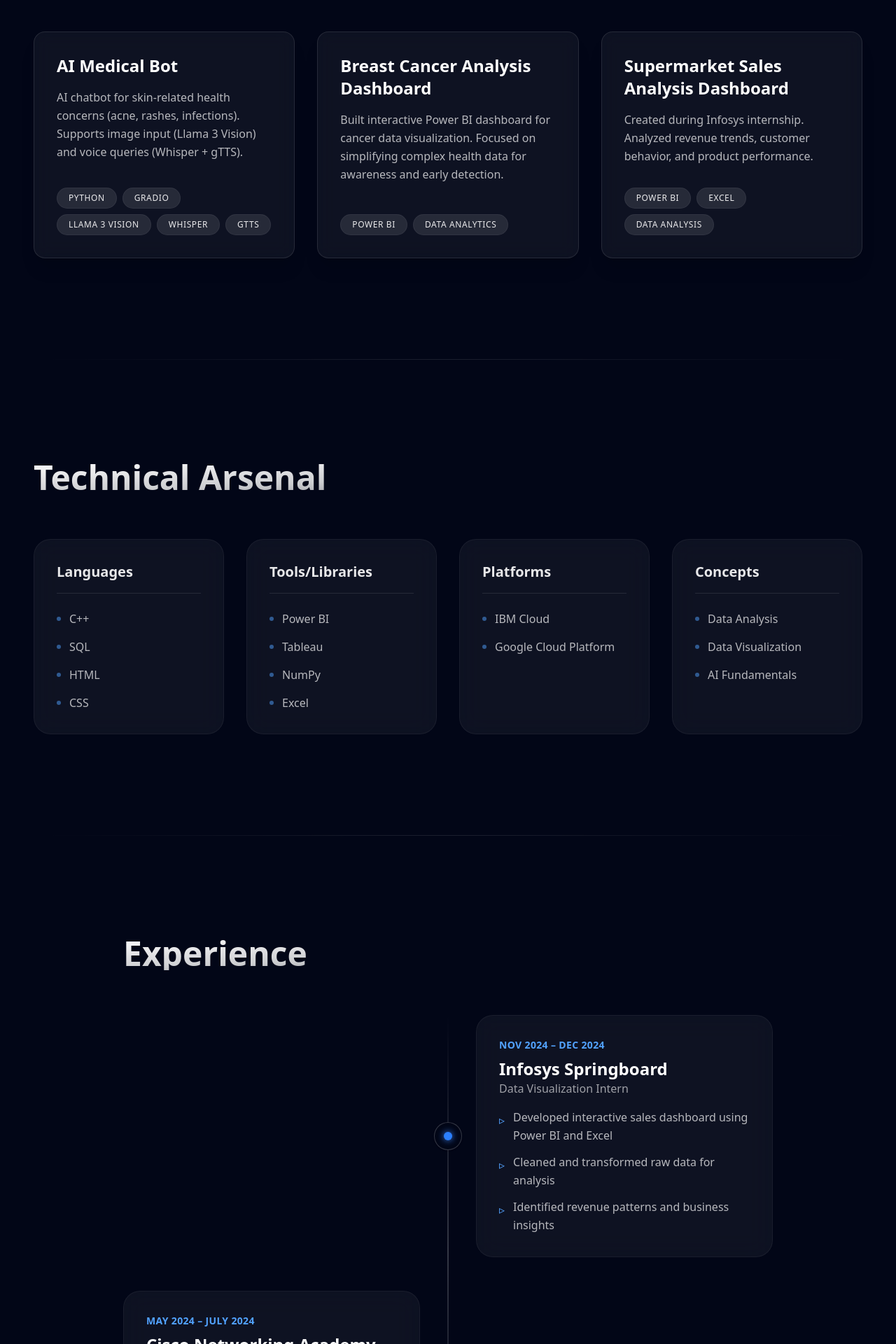
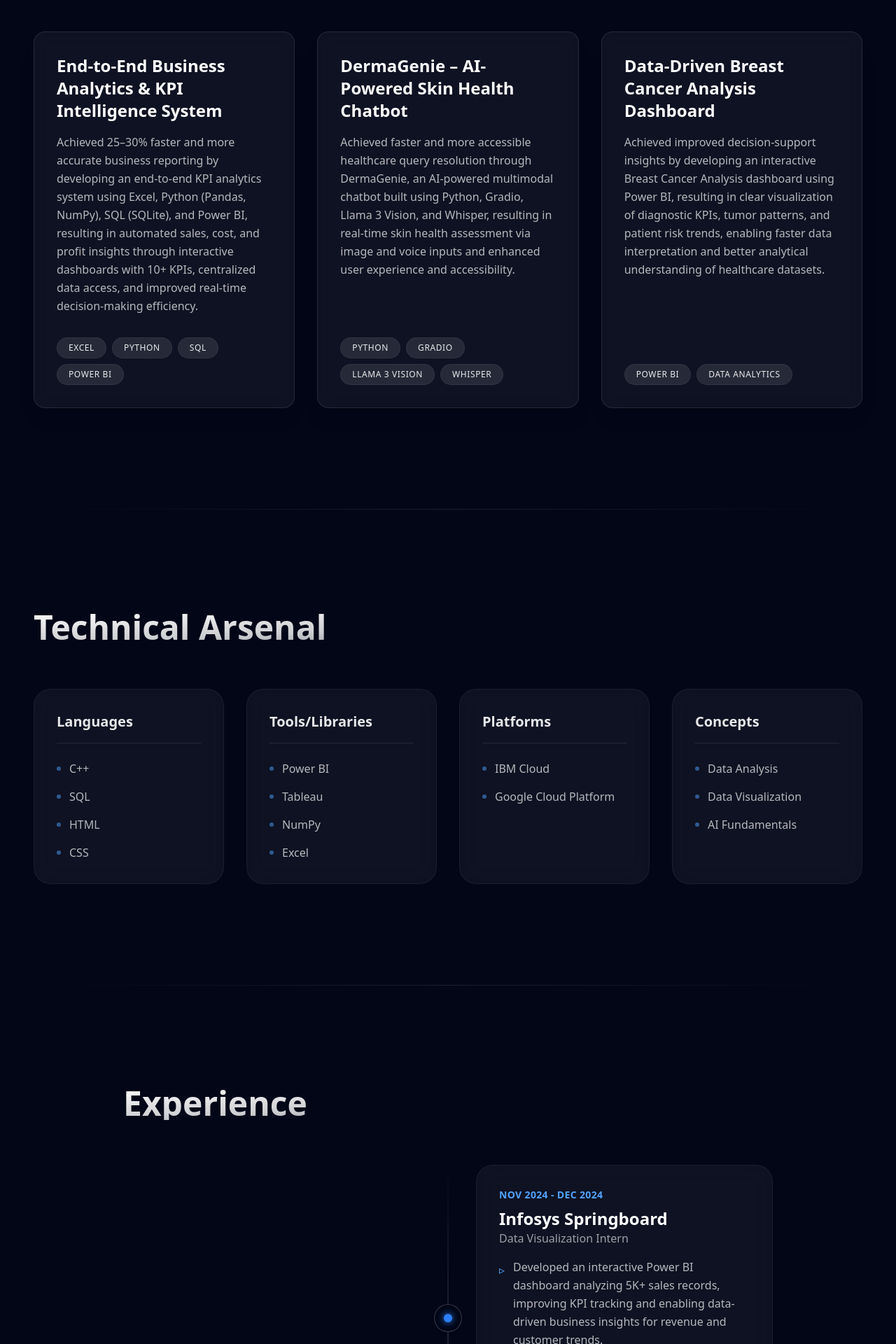
Before and after one commit to Snehasingh26/Sneha-Singh-Portfolio, a Next.js app: page / in a window 1280 px wide. Shown: the part 4080-6000 px from the top of the page at 70% size. Built offline with nearby package versions, Linux system fonts and the light colour scheme.

Commit message:
Updated Experience and Projects sections based on new resume content

```diff
--- a/src/components/Experience.tsx
+++ b/src/components/Experience.tsx
@@ -6,20 +6,19 @@ const experiences = [
   {
     company: "Infosys Springboard",
     role: "Data Visualization Intern",
-    duration: "Nov 2024 – Dec 2024",
+    duration: "Nov 2024 - Dec 2024",
     points: [
-      "Developed interactive sales dashboard using Power BI and Excel",
-      "Cleaned and transformed raw data for analysis",
-      "Identified revenue patterns and business insights",
+      "Developed an interactive Power BI dashboard analyzing 5K+ sales records, improving KPI tracking and enabling data-driven business insights for revenue and customer trends.",
+      "Optimized and transformed raw Excel datasets using data cleaning and visualization techniques, reducing reporting effort by 30% and improving dashboard accuracy.",
     ]
   },
   {
     company: "Cisco Networking Academy",
     role: "Cybersecurity Intern",
-    duration: "May 2024 – July 2024",
+    duration: "May 2024 - July 2024",
     points: [
-      "Designed secure campus network using Cisco Packet Tracer",
-      "Learned network security fundamentals and defense mechanisms",
+      "Designed and configured a secure campus network using Cisco Packet Tracer, improving connectivity and strengthening simulated threat resilience.",
+      "Implemented cybersecurity and secure configuration practices through network defense and routing protocols in virtual lab environments.",
     ]
   }
 ];
--- a/src/components/Projects.tsx
+++ b/src/components/Projects.tsx
@@ -4,19 +4,19 @@ import { motion } from "framer-motion";
 
 const projects = [
   {
-    title: "AI Medical Bot",
-    description: "AI chatbot for skin-related health concerns (acne, rashes, infections). Supports image input (Llama 3 Vision) and voice queries (Whisper + gTTS).",
-    tech: ["Python", "Gradio", "Llama 3 Vision", "Whisper", "gTTS"],
+    title: "End-to-End Business Analytics & KPI Intelligence System",
+    description: "Achieved 25–30% faster and more accurate business reporting by developing an end-to-end KPI analytics system using Excel, Python (Pandas, NumPy), SQL (SQLite), and Power BI, resulting in automated sales, cost, and profit insights through interactive dashboards with 10+ KPIs, centralized data access, and improved real-time decision-making efficiency.",
+    tech: ["Excel", "Python", "SQL", "Power BI"],
   },
   {
-    title: "Breast Cancer Analysis Dashboard",
-    description: "Built interactive Power BI dashboard for cancer data visualization. Focused on simplifying complex health data for awareness and early detection.",
-    tech: ["Power BI", "Data Analytics"],
+    title: "DermaGenie – AI-Powered Skin Health Chatbot",
+    description: "Achieved faster and more accessible healthcare query resolution through DermaGenie, an AI-powered multimodal chatbot built using Python, Gradio, Llama 3 Vision, and Whisper, resulting in real-time skin health assessment via image and voice inputs and enhanced user experience and accessibility.",
+    tech: ["Python", "Gradio", "Llama 3 Vision", "Whisper"],
   },
   {
-    title: "Supermarket Sales Analysis Dashboard",
-    description: "Created during Infosys internship. Analyzed revenue trends, customer behavior, and product performance.",
-    tech: ["Power BI", "Excel", "Data Analysis"],
+    title: "Data-Driven Breast Cancer Analysis Dashboard",
+    description: "Achieved improved decision-support insights by developing an interactive Breast Cancer Analysis dashboard using Power BI, resulting in clear visualization of diagnostic KPIs, tumor patterns, and patient risk trends, enabling faster data interpretation and better analytical understanding of healthcare datasets.",
+    tech: ["Power BI", "Data Analytics"],
   }
 ];
 
```
